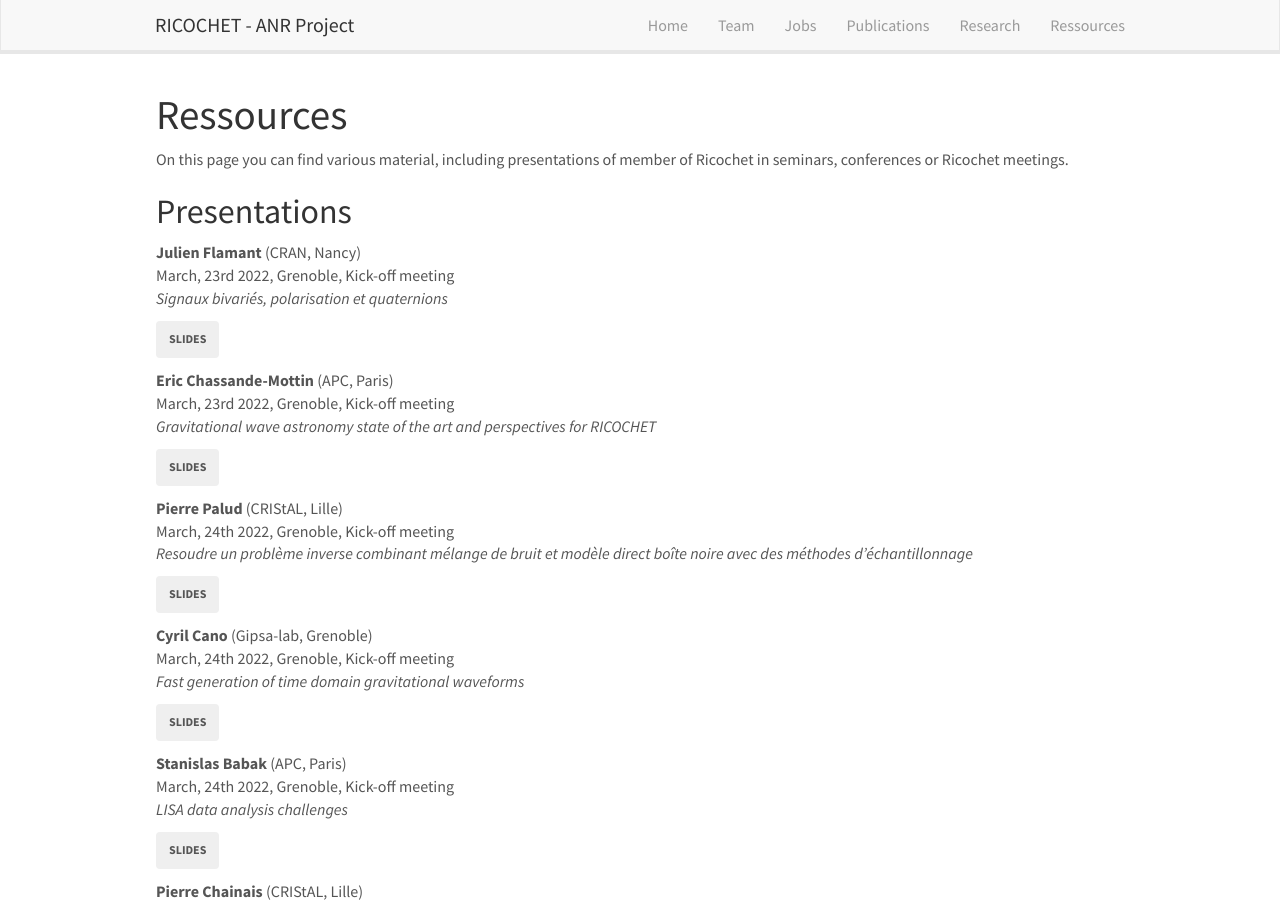
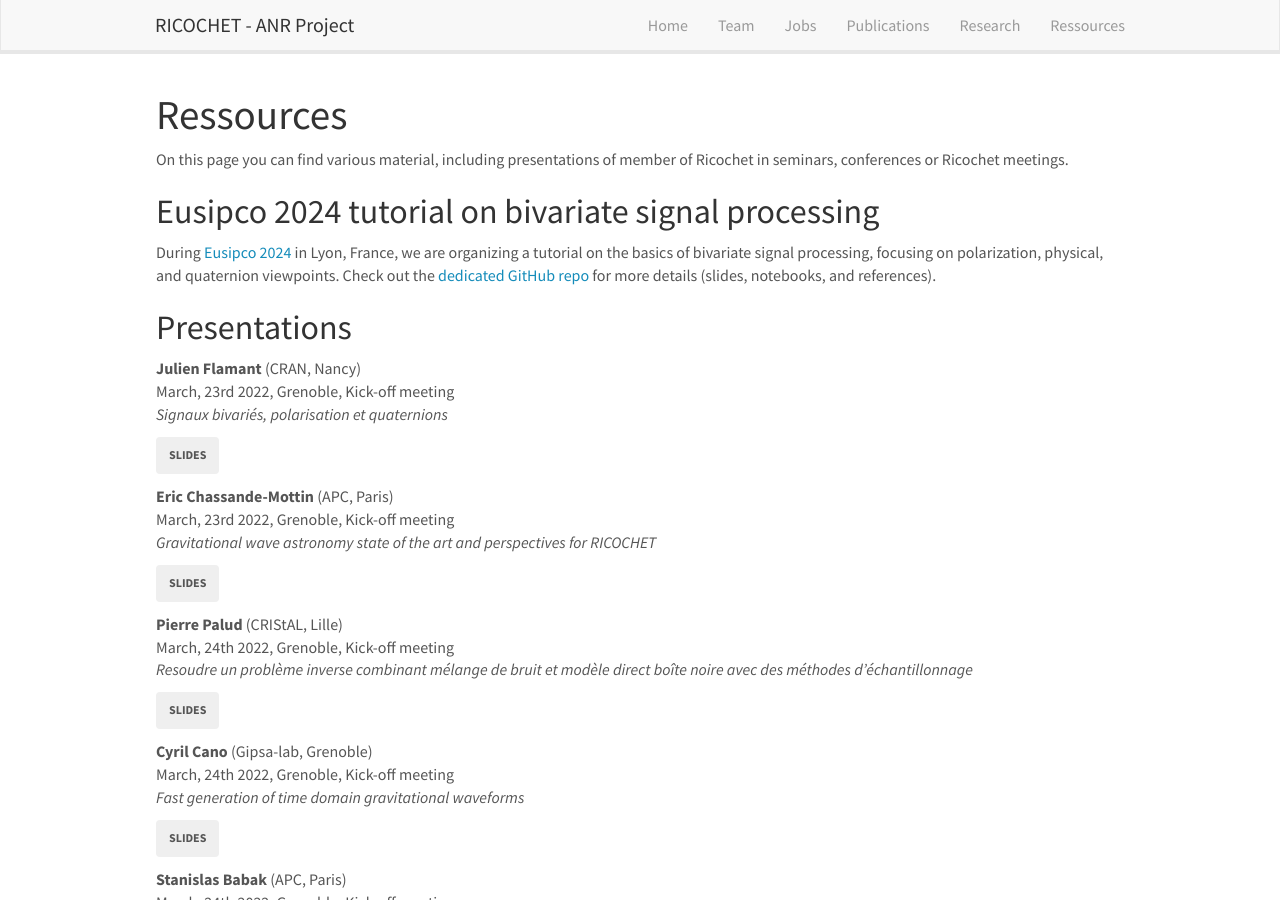
Before and after one commit to ricochet-anr/ricochet-anr.github.io, a Jekyll site: the page built from _pages/Ressources.md, in a window 1280 px wide and 900 px high. Built offline with Jekyll 4.4.1, drawn with Linux system fonts in a browser that asks for light colours; nearby versions of some CDN libraries.

Commit message:
add repo for eusipco tutorial

```diff
--- a/_pages/Ressources.md
+++ b/_pages/Ressources.md
@@ -9,6 +9,12 @@ permalink: /ressources/
 # Ressources
 
 On this page you can find various material, including presentations of member of Ricochet in seminars, conferences or Ricochet meetings.
+
+## Eusipco 2024 tutorial on bivariate signal processing
+
+During [Eusipco 2024](https://eusipcolyon.sciencesconf.org/) in Lyon, France, we are organizing a tutorial on the basics of bivariate signal processing, focusing on polarization, physical, and quaternion viewpoints.
+Check out the [dedicated GitHub repo](https://github.com/ricochet-anr/2024_eusipco_tutorial_bivariate_signal_processing) for more details (slides, notebooks, and references).
+
 
 
 ## Presentations
```
